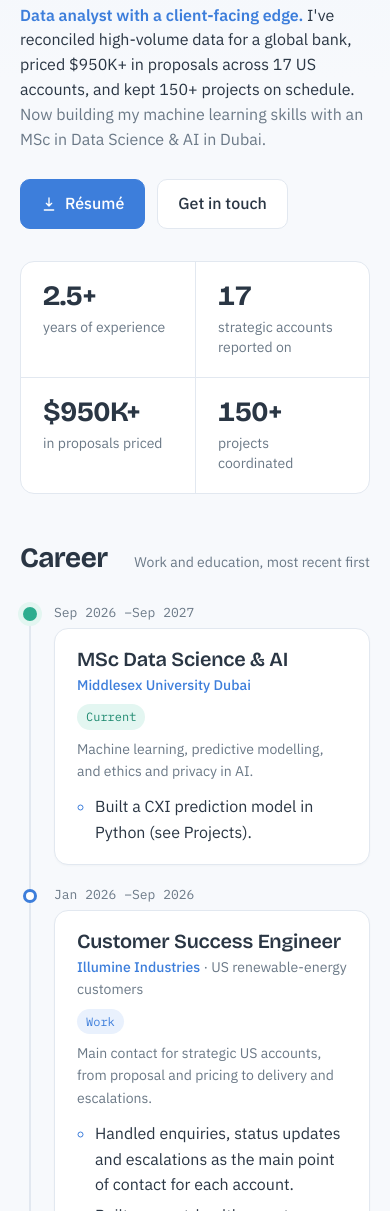
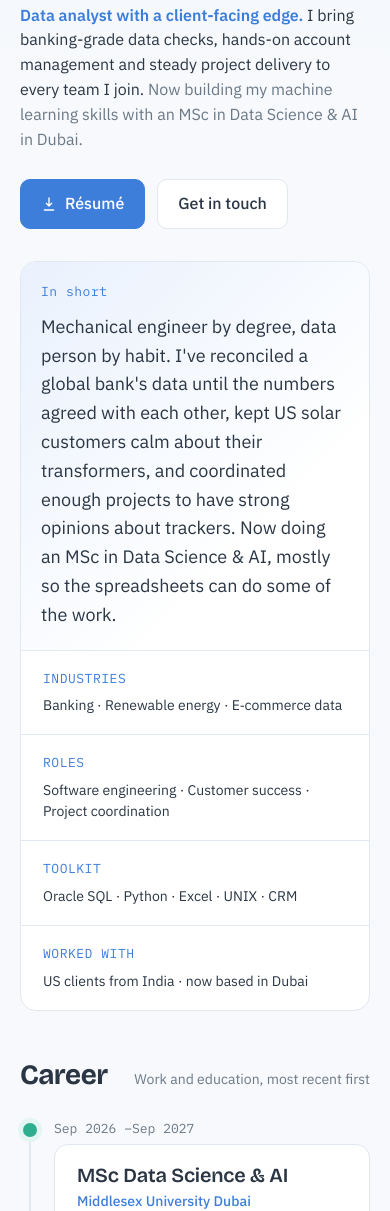
Before and after one commit to Athrey20an/Athreyan-Babu, a plain HTML site: page index.html in a window 390 px wide. Shown: the part 512-1723 px from the top of the page. Drawn offline with nearby package versions, Linux system fonts and the light colour scheme.

Commit message:
Replace numbers strip with summary and experience at a glance
Co-Authored-By: Claude Opus 5.5 <noreply@anthropic.com>
Claude-Session: https://claude.ai/code/session_01PxAvNCKXETjQ5fUz6PSJzK

```diff
--- a/index.html
+++ b/index.html
@@ -102,12 +102,17 @@ h1 .last { color: var(--accent); }
 .portrait { margin: 0; }
 .portrait img { display: block; width: 100%; height: auto; aspect-ratio: 4 / 5; object-fit: cover; border-radius: 18px; box-shadow: 0 16px 40px rgba(61,126,219,.18); }
 
-/* Stats */
-.stats { display: grid; grid-template-columns: repeat(4, minmax(0, 1fr)); background: var(--surface); border: 1px solid var(--line); border-radius: 14px; }
-.stat { padding: 20px 22px; }
-.stat + .stat { border-left: 1px solid var(--line); }
-.stat b { display: block; font-family: var(--display); font-weight: 700; font-size: var(--fs-xl); line-height: 1; letter-spacing: -0.02em; font-variant-numeric: tabular-nums; }
-.stat span { display: block; margin-top: 8px; font-size: var(--fs-sm); color: var(--muted); line-height: 1.4; }
+/* At a glance */
+.glance { display: grid; grid-template-columns: minmax(0, 1.15fr) minmax(0, 1fr); background: var(--surface); border: 1px solid var(--line); border-radius: 16px; overflow: hidden; }
+.glance-summary { padding: clamp(20px, 2.4vw, 32px); border-right: 1px solid var(--line); background: linear-gradient(135deg, var(--accent-soft), var(--surface) 70%); }
+.glance-summary .eyebrow { display: block; margin-bottom: 10px; }
+.glance-summary p { font-size: var(--fs-md); line-height: 1.6; color: var(--ink); max-width: 52ch; }
+.glance-grid { margin: 0; display: grid; grid-template-columns: repeat(2, minmax(0, 1fr)); }
+.glance-grid div { padding: 18px 22px; border-top: 1px solid var(--line); }
+.glance-grid div:nth-child(-n+2) { border-top: 0; }
+.glance-grid div:nth-child(even) { border-left: 1px solid var(--line); }
+.glance-grid dt { font-family: var(--mono); font-size: var(--fs-xs); color: var(--accent); letter-spacing: .04em; text-transform: uppercase; margin-bottom: 6px; }
+.glance-grid dd { margin: 0; font-size: var(--fs-sm); line-height: 1.5; color: var(--ink); }
 
 /* Sections */
 section { padding-top: var(--section-gap); }
@@ -217,9 +222,8 @@ footer { margin-top: var(--section-gap); padding: 24px 0 40px; font-size: var(--
 /* Tablet */
 @media (max-width: 960px) {
   .site-nav a { padding: 8px 10px; }
-  .stats { grid-template-columns: repeat(2, minmax(0, 1fr)); }
-  .stat:nth-child(3) { border-left: 0; }
-  .stat:nth-child(n+3) { border-top: 1px solid var(--line); }
+  .glance { grid-template-columns: minmax(0, 1fr); }
+  .glance-summary { border-right: 0; border-bottom: 1px solid var(--line); }
   .cards3 { grid-template-columns: minmax(0, 1fr); }
   .quotes { grid-template-columns: repeat(2, minmax(0, 1fr)); }
   .contact { grid-template-columns: minmax(0, 1fr); }
@@ -245,6 +249,9 @@ footer { margin-top: var(--section-gap); padding: 24px 0 40px; font-size: var(--
   .lede { font-size: var(--fs-base); }
   .bar-row { grid-template-columns: 110px minmax(0, 1fr) 46px; font-size: var(--fs-xs); }
   .site-nav { display: none; }
+  .glance-grid { grid-template-columns: minmax(0, 1fr); }
+  .glance-grid div:nth-child(2) { border-top: 1px solid var(--line); }
+  .glance-grid div:nth-child(even) { border-left: 0; }
   .brand-text span { display: none; }
   .contact-list li { flex-direction: column; gap: 2px; }
 }
@@ -275,7 +282,7 @@ footer { margin-top: var(--section-gap); padding: 24px 0 40px; font-size: var(--
       <span class="status-pill"><span class="dot" aria-hidden="true"></span>Open to roles in Dubai · on-site or hybrid</span>
       <span class="eyebrow">Data Analysis · Business Reporting · Project Delivery</span>
       <h1>Athreyan<br><span class="last">Babu</span></h1>
-      <p class="lede"><strong>Data analyst with a client-facing edge.</strong> I've reconciled high-volume data for a global bank, priced $950K+ in proposals across 17 US accounts, and kept 150+ projects on schedule. <span class="muted">Now building my machine learning skills with an MSc in Data Science &amp; AI in Dubai.</span></p>
+      <p class="lede"><strong>Data analyst with a client-facing edge.</strong> I bring banking-grade data checks, hands-on account management and steady project delivery to every team I join. <span class="muted">Now building my machine learning skills with an MSc in Data Science &amp; AI in Dubai.</span></p>
       <div class="actions">
         <a class="btn primary" href="Athreyan_Babu_Resume.pdf" target="_blank" rel="noopener">
           <svg viewBox="0 0 24 24" fill="none" stroke="currentColor" stroke-width="2" stroke-linecap="round" stroke-linejoin="round" aria-hidden="true"><path d="M12 3v12m0 0l-4-4m4 4l4-4M5 21h14"/></svg>
@@ -289,11 +296,17 @@ footer { margin-top: var(--section-gap); padding: 24px 0 40px; font-size: var(--
     </figure>
   </div>
 
-  <div class="stats">
-    <div class="stat"><b>2.5+</b><span>years of experience</span></div>
-    <div class="stat"><b>17</b><span>strategic accounts reported on</span></div>
-    <div class="stat"><b>$950K+</b><span>in proposals priced</span></div>
-    <div class="stat"><b>150+</b><span>projects coordinated</span></div>
+  <div class="glance">
+    <div class="glance-summary">
+      <span class="eyebrow">In short</span>
+      <p>Mechanical engineer by degree, data person by habit. I've reconciled a global bank's data until the numbers agreed with each other, kept US solar customers calm about their transformers, and coordinated enough projects to have strong opinions about trackers. Now doing an MSc in Data Science &amp; AI, mostly so the spreadsheets can do some of the work.</p>
+    </div>
+    <dl class="glance-grid">
+      <div><dt>Industries</dt><dd>Banking · Renewable energy · E&#8209;commerce data</dd></div>
+      <div><dt>Roles</dt><dd>Software engineering · Customer success · Project coordination</dd></div>
+      <div><dt>Toolkit</dt><dd>Oracle SQL · Python · Excel · UNIX · CRM</dd></div>
+      <div><dt>Worked with</dt><dd>US clients from India · now based in Dubai</dd></div>
+    </dl>
   </div>
 
   <section id="career">
```
